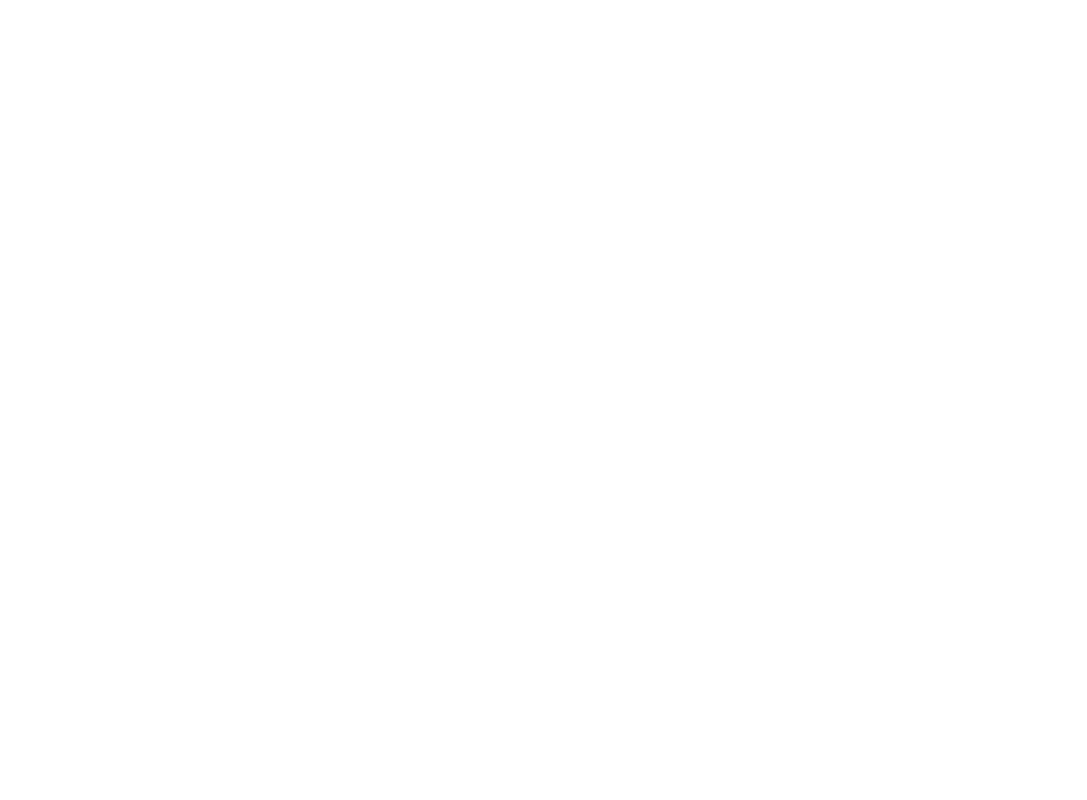
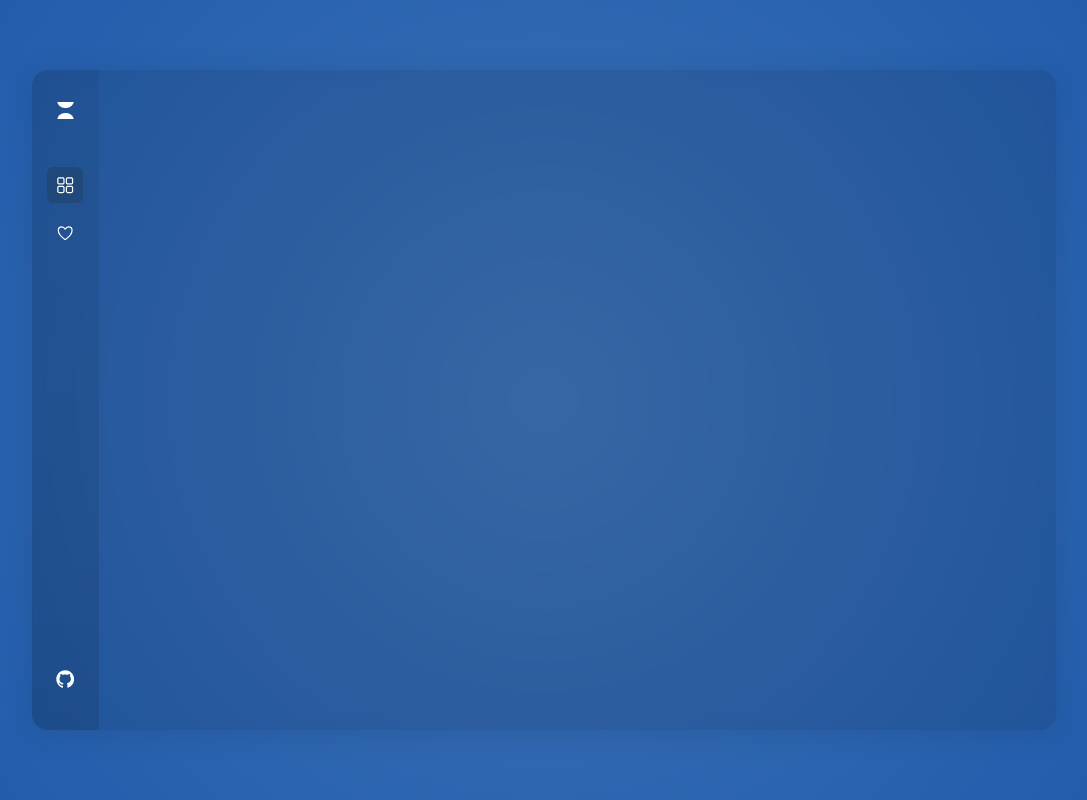
Before and after one commit to IdoBouskila/simple-weather-app, a React (Vite) app: page / in a window 1280 px wide. Shown: the whole page, without its empty margins (96-1183 px from the left). Built offline with nearby package versions, Linux system fonts and the light colour scheme.

Commit message:
feat: implement side navigation with dynamic tabs

```diff
--- a/src/App.css
+++ b/src/App.css
@@ -1,3 +1,7 @@
+html {
+  --active-color: #20487b;
+}
+
 * {
   margin: 0;
   padding: 0;
@@ -6,3 +10,101 @@
   box-sizing: border-box;
   font-family: 'Montserrat', sans-serif;
 }
+
+body {
+  height: 100vh;
+  background: radial-gradient(circle, rgba(62,115,183,1) 0%, rgba(31,90,170,1) 100%);
+}
+
+a {
+  color: inherit;
+}
+
+#root {
+  height: 100%;
+  display: grid;
+  place-items: center;
+}
+
+.app-container {
+  width: 80%;
+  height: 82.5%;
+  display: flex;
+  border-radius: 16px;
+  backdrop-filter: blur(5px);
+  -webkit-backdrop-filter: blur(5px);
+  /* background: rgba(255, 255, 255, 0.2); */
+  background: rgba(0, 0, 0, 0.1);
+  box-shadow: 0 4px 30px rgba(0, 0, 0, 0.1);
+}
+
+.side-navigation {
+  gap: 3rem;
+  width: 6.5%;
+  height: 100%;
+  color: #fff;
+  display: flex;
+  min-width: 4rem;
+  font-size: 1.15rem;
+  align-items: center;
+  padding: 2rem 1.2rem;
+  flex-direction: column;
+  border-radius: 16px 0 0 16px;
+  background: linear-gradient(180deg, rgba(0, 0, 0, 0.05) 0%, rgba(0, 0, 0, 0.1) 100%);
+}
+
+.side-navigation ul {
+  display: flex;
+  align-items: center;
+  flex-direction: column;
+  gap: 0.75rem;
+}
+
+.side-navigation ul li {
+  cursor: pointer;
+  padding: 0.55rem;
+  display: inline-flex;
+  border-radius: 0.4rem;
+  transition: background-color 0.15s ease-in-out;
+}
+
+.side-navigation ul li.active {
+  background: var(--active-color);
+}
+
+.side-navigation a:hover,
+.side-navigation li:hover {
+  background: var(--active-color);
+}
+
+.icon {
+  width: 60%;
+  overflow: hidden;
+	position: relative;
+  aspect-ratio: 1 / 1;
+}
+
+.icon::before, .icon::after {
+  content: '';
+  position: absolute;
+  height: 50%;
+  width: 100%;
+  inset: -2.5px 0 auto auto;
+  border-radius: 0 0 5rem 5rem;
+  background: #fff;
+}
+
+.icon::after {
+  inset: auto auto -2.5px 0;
+  border-radius: 5rem 5rem 0 0;
+}
+.side-navigation .github-link {
+  display: flex;
+  padding: 10px;
+  margin-top: auto;
+  border-radius: 50%;
+  transition: background-color 0.15s ease-in-out;
+}
+.side-navigation .github-link:hover {
+  background: var(--active-color);
+}
--- a/src/App.tsx
+++ b/src/App.tsx
@@ -1,7 +1,19 @@
 import './App.css';
+import { useState } from 'react';
+import tabs from './components/utils/tabs';
+import SideNavigation from './components/SideNavigation';
 
 function App() {
-	return <div className='app-container'></div>;
+	const [currentTabId, setCurrentTabId] = useState(tabs[0].id);
+
+	return (
+		<div className='app-container'>
+			<SideNavigation
+				currentTabId={ currentTabId }
+				setCurrentTab={ setCurrentTabId }
+			/>
+		</div>
+	);
 }
 
 export default App;
--- /dev/null
+++ b/src/components/SideNavigation.tsx
@@ -0,0 +1,42 @@
+import tabs from './utils/tabs';
+import { RxGithubLogo } from 'react-icons/rx';
+
+const SideNavigation: React.FC<{
+	currentTabId: string;
+	setCurrentTab: (tab: string) => void;
+}> = ({  currentTabId, setCurrentTab }) => {
+	return (
+		<div className='side-navigation'>
+			<span className='icon'></span>
+
+			<ul>
+				{
+					tabs.map((tab) => {
+						const isTabActive = tab.id === currentTabId;
+
+						return (
+							<li
+								key={ tab.id }
+								title={ tab.label }
+								onClick={ () => setCurrentTab(tab.id) }
+								className={ isTabActive ? 'active' : '' }
+							>
+                                <tab.icon />
+							</li>
+						)
+					})
+				}
+			</ul>
+
+            <a
+                target='_blank'
+                className='github-link'
+                href='https://github.com/IdoBouskila'
+            >
+                <RxGithubLogo />
+            </a>
+		</div>
+	);
+}
+
+export default SideNavigation;
--- /dev/null
+++ b/src/components/utils/tabs.ts
@@ -0,0 +1,23 @@
+import { IconType } from 'react-icons';
+import { RxDashboard } from 'react-icons/rx';
+import { IoHeartOutline } from "react-icons/io5";
+type Tab = {
+    id: string;
+    label: string;
+    icon: IconType;
+};
+
+const tabs: Tab[] = [
+    {
+        label: 'Home',
+        icon: RxDashboard,
+        id: crypto.randomUUID(),
+    },
+    {
+        label: 'Heart',
+        icon: IoHeartOutline,
+        id: crypto.randomUUID(),
+    },
+];
+
+export default tabs;
```
